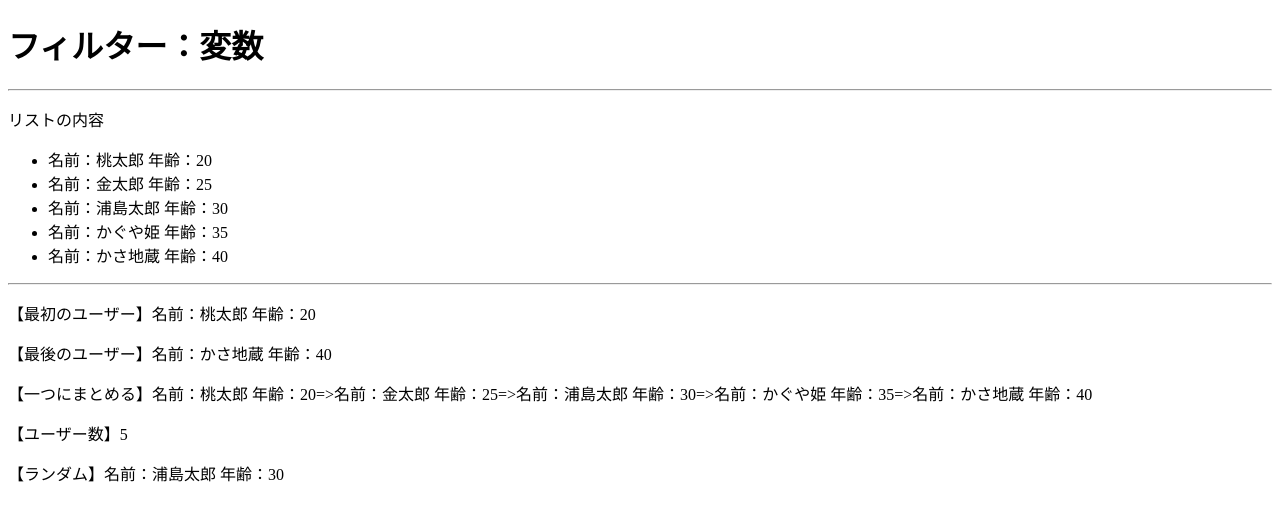
After one commit to HTNCode/flask_sample, a Flask app: page /filter_var/ in a window 1280 px wide. The commit adds this page. Shown: the top 521 px of the page. Run offline with Flask 3, Linux system fonts and the light colour scheme.

Commit message:
commit202403210012

```diff
--- a/templates-sample/app.py
+++ b/templates-sample/app.py
@@ -1,4 +1,4 @@
-from flask import Flask, render_template
+from flask import Flask, render_template, abort
 
 app = Flask(__name__)
 
@@ -51,6 +51,10 @@ class Hero:
     def show(self):
         return f"名前：{self.name} 年齢：{self.age}"
 
+    # __str__メソッドをオーバーライド（これをしないとオブジェクトが文字列として表示されない）
+    def __str__(self):
+        return self.show()
+
 @app.route("/class/")
 def show_jinja_class():
     taro = Hero("太郎", 20)
@@ -93,6 +97,50 @@ def show_filter_block():
     word = "pen"
     return render_template("filter/block.html", show_word=word)
 
+# フィルター（変数）
+@app.route("/filter_var/")
+def show_filter_variable():
+    # クラスを作成
+    momo = Hero("桃太郎", 20)
+    kinta = Hero("金太郎", 25)
+    ura = Hero("浦島太郎", 30)
+    kagu = Hero("かぐや姫", 35)
+    kasa = Hero("かさ地蔵", 40)
+    # リストに格納
+    hero_list = [momo, kinta, ura, kagu, kasa]
+    return render_template("filter/filter_list.html", heroes = hero_list)
+
+# カスタム（自作）フィルターは以下のようにする
+@app.template_filter("custom_filter")
+def custom_filter(value, length=10):
+    if len(value) > length:
+        return value[:length] + "..."
+    else:
+        return value
+
+# カスタム（自作）フィルターを使う
+@app.route("/custom_filter/")
+def show_custom_filter():
+    word = "カスタムフィルターを使ってみる"
+    return render_template("filter/custom_filter.html", show_word=word, show_word2=word)
+
+# エラーハンドリングのモジュールのインポート
+from werkzeug.exceptions import NotFound
+
+# エラーハンドリング
+@app.errorhandler(NotFound)
+def show_404_page(error):
+    msg = error.description
+    print("エラー内容：", msg) # ステータスコード別のエラー内容を確認したい場合は、NotFoundをCtrl+クリックして確認できる
+    return render_template("errors/404.html"), 404
+
+# abort関数を使って例外を発生させる（これによって、明示的に404エラーを発生させ、その際に表示するメッセージ【error.description】を指定できる）
+@app.route("/abort/")
+def create_exception():
+    abort(404, "要求されたページやファイルが見つかりません")
+
+
+
 # 実行
 if __name__ == "__main__":
     app.run(debug=True)
--- /dev/null
+++ b/templates-sample/templates/filter/filter_list.html
@@ -0,0 +1,18 @@
+{% extends "filter/base3.html" %}
+
+{% block header %}<h1>フィルター：変数</h1>{% endblock %}
+
+{% block content %}
+    <p>リストの内容</p>
+    <ul>
+        {% for hero in heroes %}
+            <li>{{ hero }}</li>
+        {% endfor %}
+    </ul>
+    <hr>
+    <p>【最初のユーザー】{{heroes| first}}</p>
+    <p>【最後のユーザー】{{heroes| last}}</p>
+    <p>【一つにまとめる】{{heroes| join("=>")}}</p>
+    <p>【ユーザー数】{{heroes| length}}</p>
+    <p>【ランダム】{{heroes| random}}</p>
+{% endblock %}
```
Also changed, not shown: templates-sample/templates/errors/404.html (added, +12 -0 lines), templates-sample/templates/filter/custom_filter.html (added, +9 -0 lines), templates-sample/templates/index.jinja2 (+8 -0 lines).
